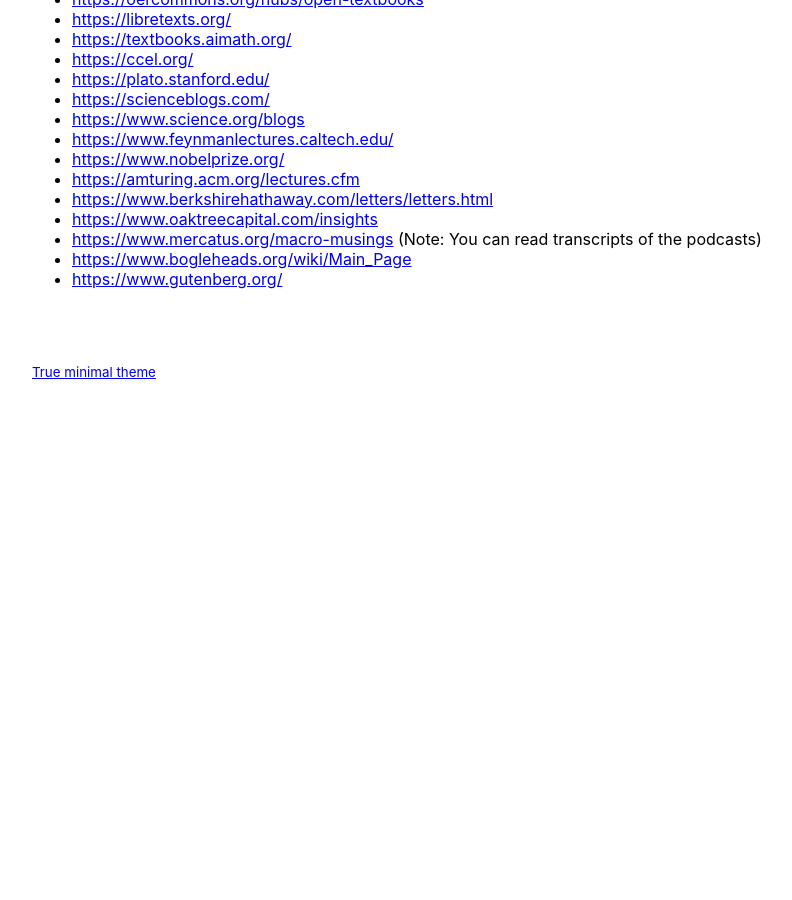
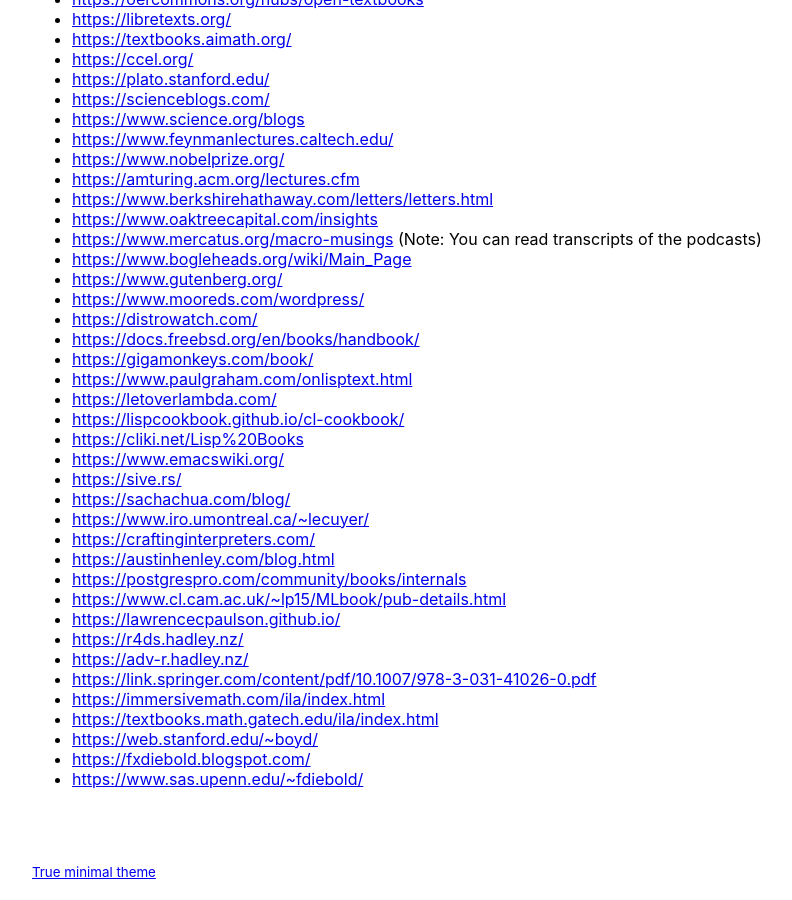
Before and after one commit to bachmeil/the-blog, a Jekyll site: the page built from _posts/2026-06-20-finding-content.md, in a window 1280 px wide and 900 px high, scrolled down 1301 px. Shown: the whole window, without its empty margins (218-1010 px from the left). Built offline with Jekyll 4.4.1, drawn with Linux system fonts in a browser that asks for light colours; before the commit the page ends 1706 px from its top, so only the background shows below that.

Commit message:
Added more resources

```diff
--- a/_posts/2026-06-20-finding-content.md
+++ b/_posts/2026-06-20-finding-content.md
@@ -68,3 +68,28 @@
 - <https://www.mercatus.org/macro-musings> (Note: You can read transcripts of the podcasts)
 - <https://www.bogleheads.org/wiki/Main_Page>
 - <https://www.gutenberg.org/>
+- <https://www.mooreds.com/wordpress/>
+- <https://distrowatch.com/>
+- <https://docs.freebsd.org/en/books/handbook/>
+- <https://gigamonkeys.com/book/>
+- <https://www.paulgraham.com/onlisptext.html>
+- <https://letoverlambda.com/>
+- <https://lispcookbook.github.io/cl-cookbook/>
+- <https://cliki.net/Lisp%20Books>
+- <https://www.emacswiki.org/>
+- <https://sive.rs/>
+- <https://sachachua.com/blog/>
+- <https://www.iro.umontreal.ca/~lecuyer/>
+- <https://craftinginterpreters.com/>
+- <https://austinhenley.com/blog.html>
+- <https://postgrespro.com/community/books/internals>
+- <https://www.cl.cam.ac.uk/~lp15/MLbook/pub-details.html>
+- <https://lawrencecpaulson.github.io/>
+- <https://r4ds.hadley.nz/>
+- <https://adv-r.hadley.nz/>
+- <https://link.springer.com/content/pdf/10.1007/978-3-031-41026-0.pdf>
+- <https://immersivemath.com/ila/index.html>
+- <https://textbooks.math.gatech.edu/ila/index.html>
+- <https://web.stanford.edu/~boyd/>
+- <https://fxdiebold.blogspot.com/>
+- <https://www.sas.upenn.edu/~fdiebold/>
```
